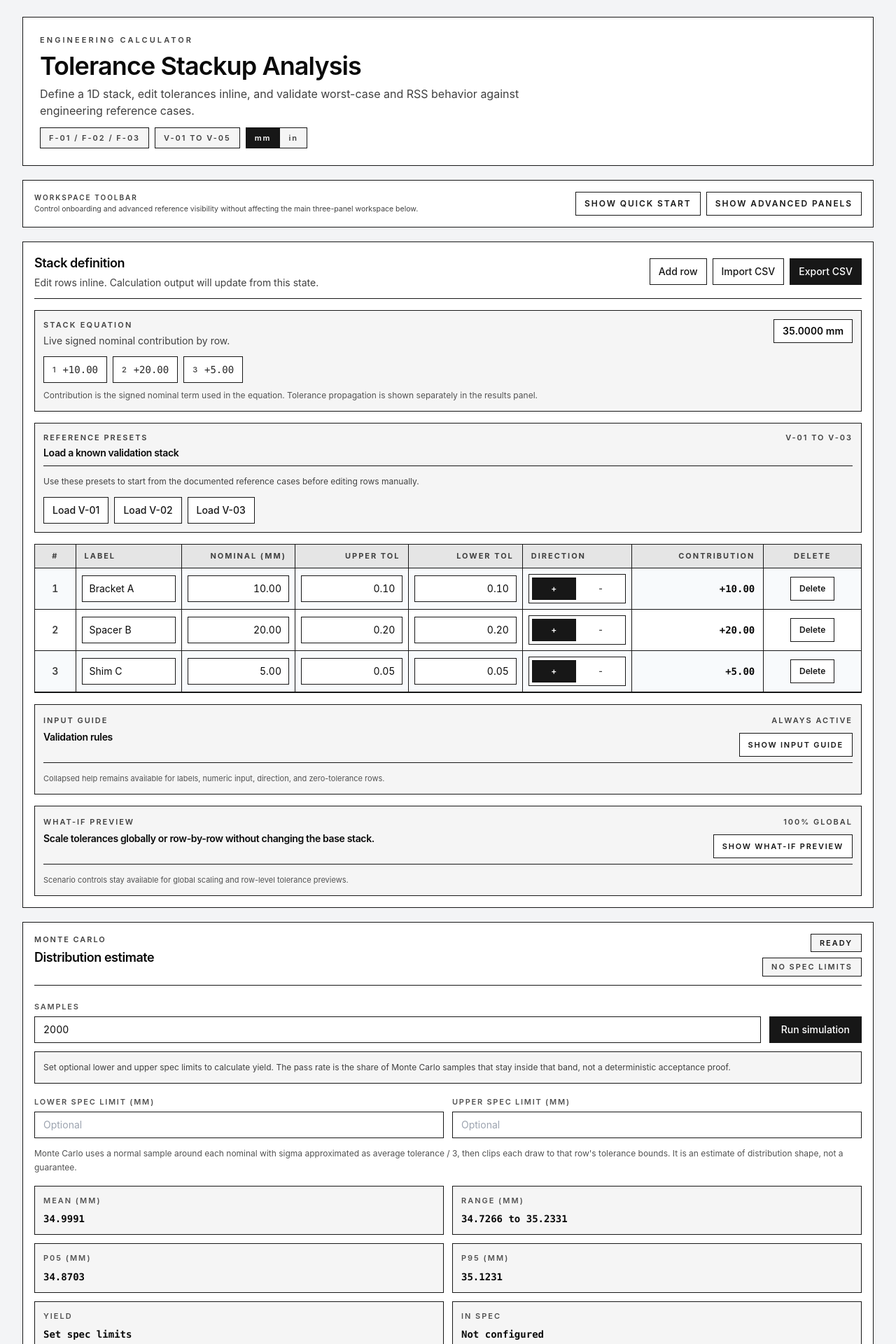
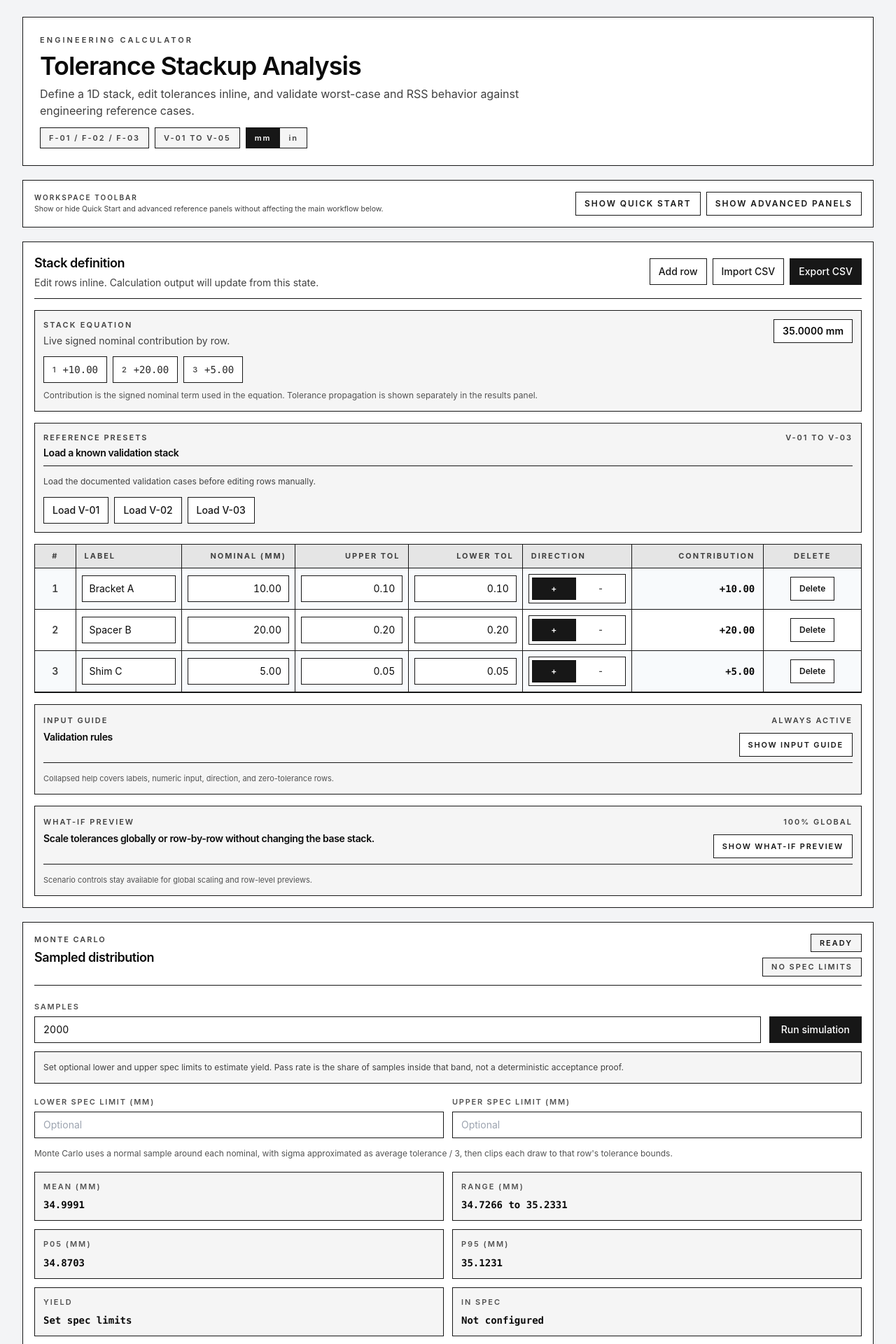
Before and after one commit to utku-gaspak/tolerance-stackup-analyser, a Next.js app: page / in a window 1280 px wide. Shown: the top 1920 px of the page at 70% size. Built offline with nearby package versions, Linux system fonts and the light colour scheme.

Commit message:
tighten ui microcopy

```diff
--- a/app/page.tsx
+++ b/app/page.tsx
@@ -144,7 +144,7 @@ export default function Home() {
           <div>
             <p className="text-[10px] font-semibold uppercase tracking-[0.2em] text-neutral-700">Workspace toolbar</p>
             <p className="text-[10.5px] leading-[1.1rem] text-neutral-700">
-              Control onboarding and advanced reference visibility without affecting the main three-panel workspace below.
+              Show or hide Quick Start and advanced reference panels without affecting the main workflow below.
             </p>
           </div>
           <div className="flex flex-wrap gap-2">
--- a/components/MonteCarloPanel.tsx
+++ b/components/MonteCarloPanel.tsx
@@ -119,7 +119,7 @@ export function MonteCarloPanel({
       <div className="flex items-start justify-between gap-4 border-b border-neutral-900 pb-3">
         <div>
           <p className="text-[11px] font-semibold uppercase tracking-[0.18em] text-neutral-700">Monte Carlo</p>
-          <h2 className="mt-1 text-lg font-semibold tracking-tight text-neutral-950">Distribution estimate</h2>
+          <h2 className="mt-1 text-lg font-semibold tracking-tight text-neutral-950">Sampled distribution</h2>
         </div>
         <div className="flex flex-col items-end gap-2">
           <span className={`border px-3 py-1 text-[11px] font-semibold uppercase tracking-[0.18em] ${isValid ? "border-neutral-900 bg-neutral-100 text-neutral-900" : "border-neutral-900 bg-white text-neutral-900"}`}>
@@ -155,8 +155,8 @@ export function MonteCarloPanel({
       </div>
 
       <div className="mt-3 border border-neutral-900 bg-neutral-100 p-3 text-xs leading-5 text-neutral-700">
-        Set optional lower and upper spec limits to calculate yield. The pass rate is the share of Monte Carlo samples
-        that stay inside that band, not a deterministic acceptance proof.
+        Set optional lower and upper spec limits to estimate yield. Pass rate is the share of samples inside that band,
+        not a deterministic acceptance proof.
       </div>
 
       <div className="mt-3 grid gap-3 sm:grid-cols-2">
@@ -189,8 +189,8 @@ export function MonteCarloPanel({
       </div>
 
       <div className="mt-3 text-xs leading-5 text-neutral-600">
-        Monte Carlo uses a normal sample around each nominal with sigma approximated as average tolerance / 3, then
-        clips each draw to that row&apos;s tolerance bounds. It is an estimate of distribution shape, not a guarantee.
+        Monte Carlo uses a normal sample around each nominal, with sigma approximated as average tolerance / 3, then
+        clips each draw to that row&apos;s tolerance bounds.
       </div>
 
       {!isValid ? (
--- a/components/ResultsPanel.tsx
+++ b/components/ResultsPanel.tsx
@@ -68,7 +68,7 @@ export function ResultsPanel({
       <div className="flex items-start justify-between gap-4 border-b border-neutral-900 pb-3">
         <div>
           <h2 className="text-lg font-semibold tracking-tight text-neutral-950">Results</h2>
-          <p className="mt-1 text-sm text-neutral-700">F-01 total nominal, F-02 worst-case, and F-03 RSS approximation.</p>
+          <p className="mt-1 text-sm text-neutral-700">Deterministic totals and RSS approximation.</p>
         </div>
         <div className="flex flex-col items-end gap-2">
           <span
@@ -220,8 +220,8 @@ export function ResultsPanel({
 
       <div className="mt-4 space-y-4">
         <div className="border border-neutral-900 bg-neutral-100 p-3 text-sm leading-6 text-neutral-700">
-          Worst-case is deterministic and conservative. RSS is an approximation built from each row&apos;s average
-          tolerance width and assumes independent contributors.
+          Worst-case is deterministic and conservative. RSS is an estimate built from each row&apos;s average tolerance
+          width and independent contributors.
         </div>
 
         <div className="border border-neutral-900 bg-white p-3 text-xs leading-5 text-neutral-600">
--- a/components/StackTable.tsx
+++ b/components/StackTable.tsx
@@ -141,7 +141,7 @@ export function StackTable({
           <p className="text-[11px] font-semibold uppercase tracking-[0.18em] text-neutral-700">V-01 to V-03</p>
         </div>
         <p className="mt-3 text-xs leading-5 text-neutral-700">
-          Use these presets to start from the documented reference cases before editing rows manually.
+          Load the documented validation cases before editing rows manually.
         </p>
         <div className="mt-3 flex flex-wrap gap-2">
           {presetLabels.map((preset) => (
@@ -206,7 +206,7 @@ export function StackTable({
         onToggle={() => setIsInputGuideOpen((current) => !current)}
         toggleLabelOpen="Hide Input Guide"
         toggleLabelClosed="Show Input Guide"
-        summary="Collapsed help remains available for labels, numeric input, direction, and zero-tolerance rows."
+        summary="Collapsed help covers labels, numeric input, direction, and zero-tolerance rows."
       >
         <div className="grid gap-2 sm:grid-cols-2">
           <div className="border border-neutral-900 bg-white p-2">
@@ -232,7 +232,7 @@ export function StackTable({
         onToggle={() => setIsWhatIfPreviewOpen((current) => !current)}
         toggleLabelOpen="Hide What-if Preview"
         toggleLabelClosed="Show What-if Preview"
-        summary="Scenario controls stay available for global scaling and row-level tolerance previews."
+        summary="Scenario controls stay available for global scaling and row-level previews."
       >
         <label className="block">
           <span className="text-[11px] font-semibold uppercase tracking-[0.16em] text-neutral-600">Global tolerance scale</span>
@@ -255,7 +255,7 @@ export function StackTable({
               <div key={row.id} className="grid gap-2 rounded border border-neutral-900 bg-neutral-100 p-2 sm:grid-cols-[minmax(0,1fr)_10rem_4rem] sm:items-center">
                 <div>
                   <p className="text-xs font-semibold uppercase tracking-[0.16em] text-neutral-700">{row.label}</p>
-                  <p className="mt-1 text-[11px] leading-5 text-neutral-600">Row scale for local tolerance what-if.</p>
+                  <p className="mt-1 text-[11px] leading-5 text-neutral-600">Local tolerance scale for this row.</p>
                 </div>
                 <input
                   type="range"
```
